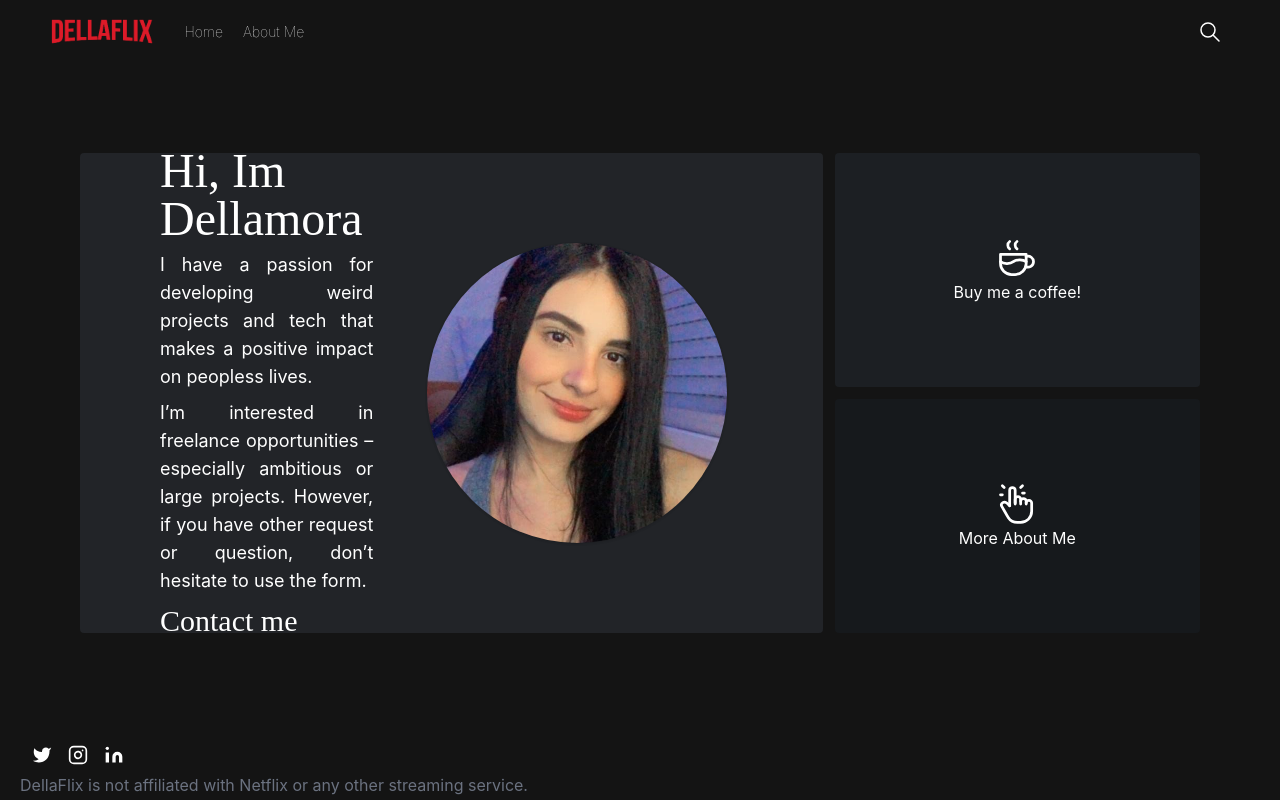
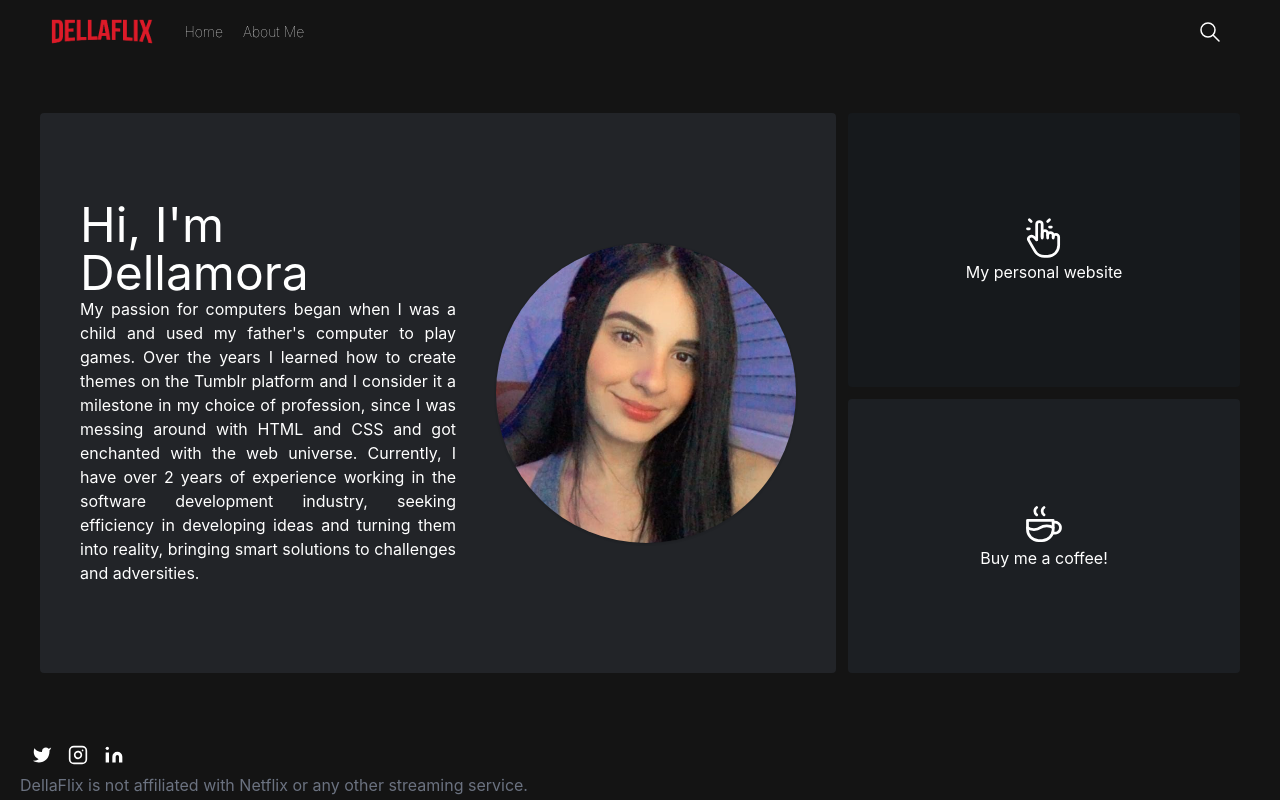
Before and after one commit to dellamora/dellaflix-web, a Next.js app: page /aboutMe in a window 1280 px wide. Built offline with nearby package versions, Linux system fonts and the light colour scheme.

Commit message:
finish style details and add description

```diff
--- a/src/pages/aboutMe.tsx
+++ b/src/pages/aboutMe.tsx
@@ -7,31 +7,35 @@ import CoffeeIcon from "../common/svgs/coffeeIcon";
 const pages: React.FC = (): JSX.Element => {
   return (
     <div className=" mt-[72px] flex justify-center items-center">
-      <div className="grid gap-3 grid-cols-2 grid-rows-3 lg:grid-cols-3 lg:grid-rows-2 h-[80vh] w-full p-20 ">
-        <div className=" bg-gray-600/25  col-span-2 row-span-2 rounded flex justify-between items-center p-10 lg:p-20 ">
-          <div className="text-white font-Orya flex flex-col gap-2 ">
-            <h1 className=" text-5xl font-Orya text-white">Hi, Im Dellamora</h1>
-            <p className=" text-lg font-Inter w-2/3 lg:w-4/5 text-justify">
-              I have a passion for developing weird projects and tech that makes
-              a positive impact on peopless lives.
+      <div className="grid gap-3 grid-cols-2 grid-rows-3 lg:grid-cols-3 lg:grid-rows-2 h-[80vh] w-full p-10  ">
+        <div className=" bg-gray-600/25  col-span-2 row-span-2 gap-10 rounded flex justify-between items-center p-10 ">
+          <div className="text-white font-Inter text-thin flex flex-col">
+            <h1 className="text-xl lg:text-4xl xl:text-5xl font-Inter text-white">
+              Hi, I&apos;m Dellamora
+            </h1>
+            <p className="text-sm text-thin lg:text-base font-Inter w-full  text-justify">
+              My passion for computers began when I was a child and used my
+              father&apos;s computer to play games. Over the years I learned how
+              to create themes on the Tumblr platform and I consider it a
+              milestone in my choice of profession, since I was messing around
+              with HTML and CSS and got enchanted with the web universe.
+              Currently, I have over 2 years of experience working in the
+              software development industry, seeking efficiency in developing
+              ideas and turning them into reality, bringing smart solutions to
+              challenges and adversities.
             </p>
-            <p className="text-lg font-Inter w-2/3 lg:w-4/5 text-justify">
-              I’m interested in freelance opportunities – especially ambitious
-              or large projects. However, if you have other request or question,
-              don’t hesitate to use the form.
-            </p>
-            <a
-              className="cursor-pointer font- text-3xl text-ellipsis text-white"
-              href="mailto:francielle@dellamora.dev"
-            >
-              Contact me
-            </a>
           </div>
           <img
-            className="w-[200px] lg:w-[300px] rounded-full object-cover mr-4 shadow aspect-square"
+            className="w-[150px] lg:w-[200px] xl:w-[300px] rounded-full object-cover shadow aspect-square"
             src="/assets/mePc.jpg"
             alt="avatar"
           />
+        </div>
+        <div className="group bg-gray-800/25 rounded flex flex-col items-center justify-center">
+          <ClickIcon className="group-hover:stroke-slate-500" />
+          <h1 className="text-white font-Inter group-hover:text-slate-500 ">
+            My personal website
+          </h1>
         </div>
         <a
           href="https://www.buymeacoffee.com/dellamora"
@@ -42,12 +46,6 @@ const pages: React.FC = (): JSX.Element => {
             Buy me a coffee!
           </h1>
         </a>
-        <div className="group bg-gray-800/25 rounded flex flex-col items-center justify-center">
-          <ClickIcon className="group-hover:stroke-slate-500" />
-          <h1 className="text-white font-Inter group-hover:text-slate-500 ">
-            More About Me
-          </h1>
-        </div>
       </div>
     </div>
   );
```
